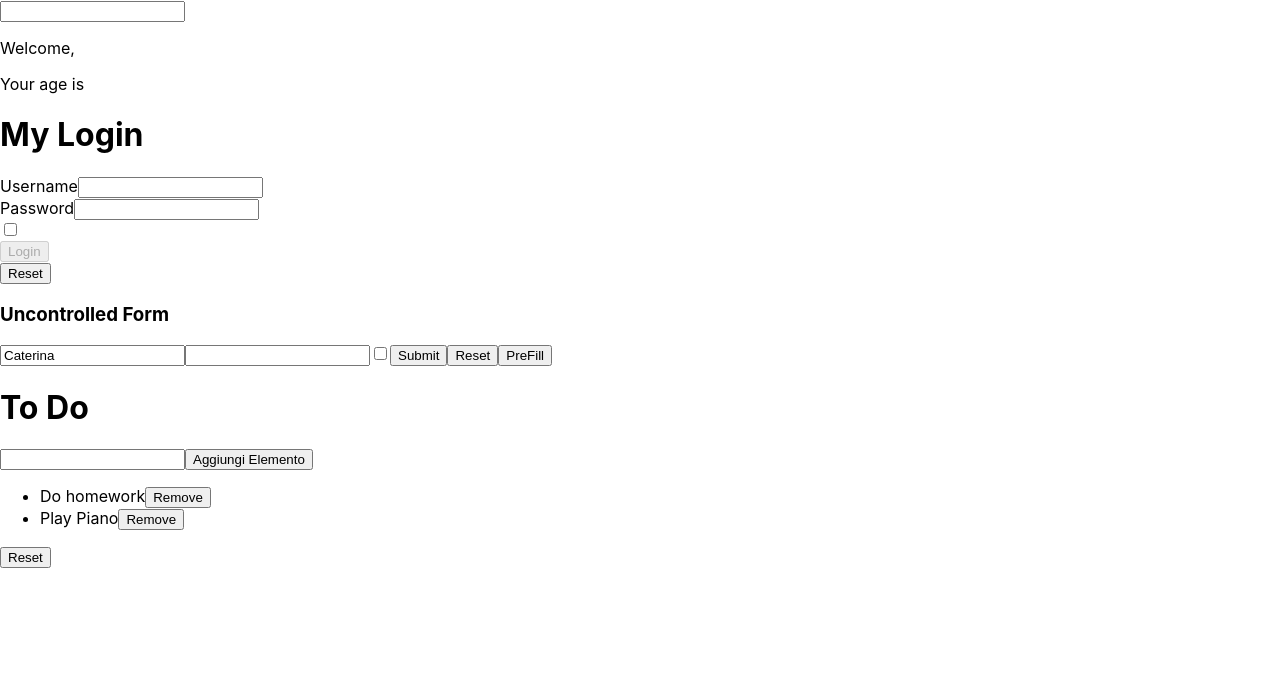
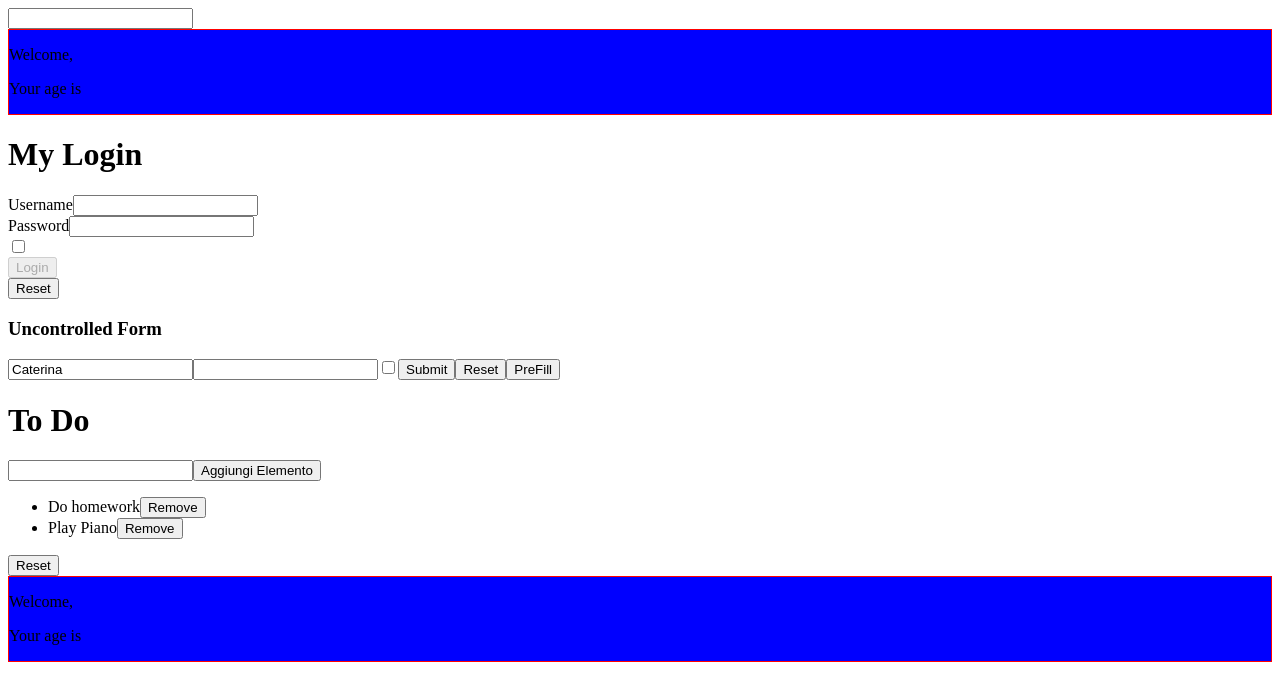
Before and after one commit to Katilina88/DevelhopeReact, a React (Create React App) app in the folder my-app/: page / in a window 1280 px wide. Shown: the top 700 px of the page. Built offline with nearby package versions, Linux system fonts and the light colour scheme.

Commit message:
aggiunto es 1 styling components

```diff
--- a/my-app/src/App.js
+++ b/my-app/src/App.js
@@ -8,6 +8,7 @@
 import Login from "./components/Login"
 import UncontrolledLogin from "./components/UncontrolledLogin";
 import TodoList from "./components/TodoList";
+import Welcome from "./components/Welcome";
 
 
 class App extends React.Component {
@@ -23,6 +24,7 @@
        <Login />
        <UncontrolledLogin />
        <TodoList />
+       <Welcome />
 
       </div>
     )
--- a/my-app/src/components/Welcome.js
+++ b/my-app/src/components/Welcome.js
@@ -3,7 +3,7 @@
 class Welcome extends React.Component {
     render() {
         return (
-            <div>
+            <div className="welcome">
                 <p>Welcome, {this.props.name}</p>
                 <p>Your age is {this.props.age}</p>
             </div>
--- a/my-app/src/index.css
+++ b/my-app/src/index.css
@@ -1,13 +1,4 @@
-body {
-  margin: 0;
-  font-family: -apple-system, BlinkMacSystemFont, 'Segoe UI', 'Roboto', 'Oxygen',
-    'Ubuntu', 'Cantarell', 'Fira Sans', 'Droid Sans', 'Helvetica Neue',
-    sans-serif;
-  -webkit-font-smoothing: antialiased;
-  -moz-osx-font-smoothing: grayscale;
+.welcome {
+  background-color: blue;
+  border: 1px solid red;
 }
-
-code {
-  font-family: source-code-pro, Menlo, Monaco, Consolas, 'Courier New',
-    monospace;
-}
```
